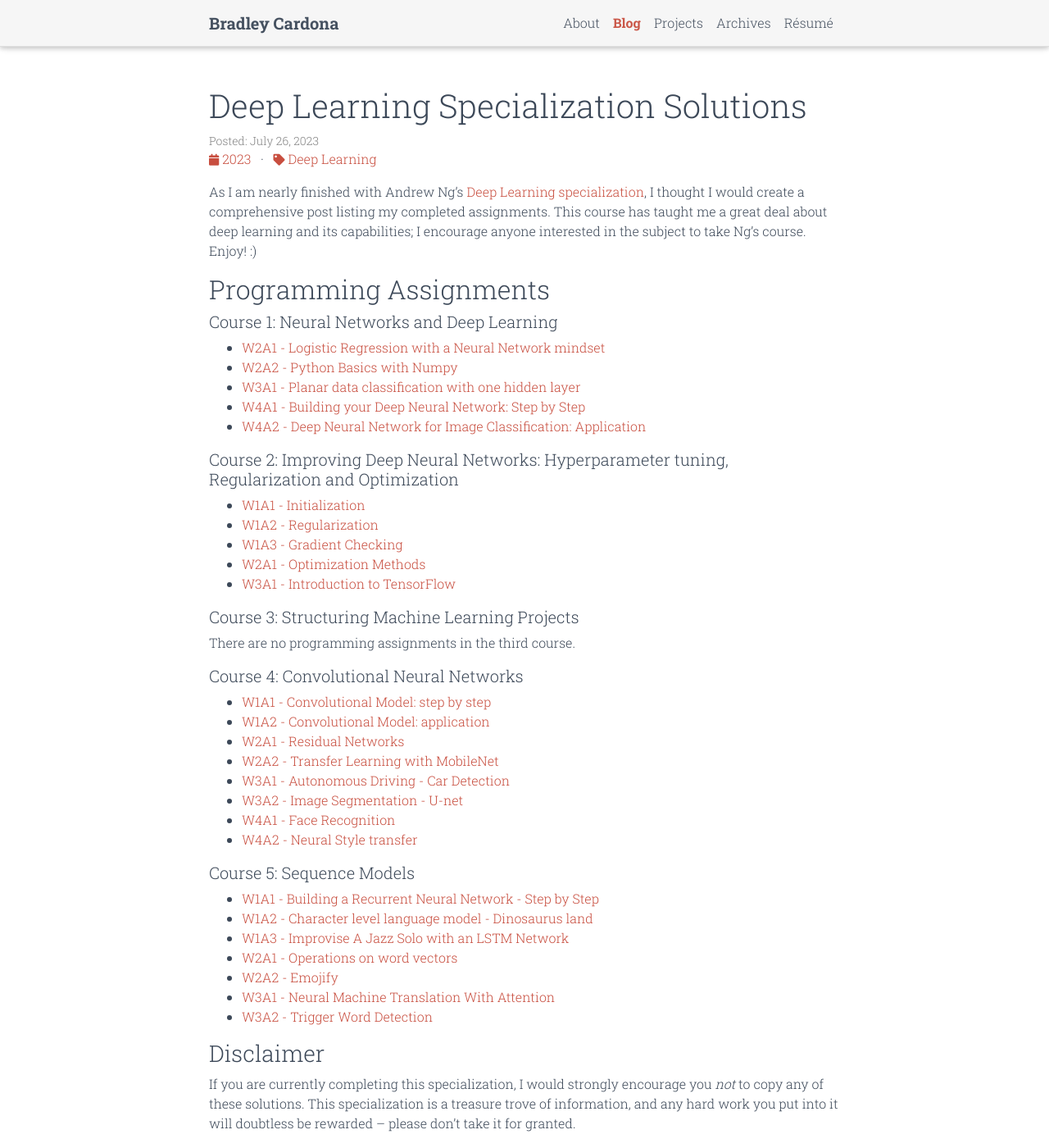
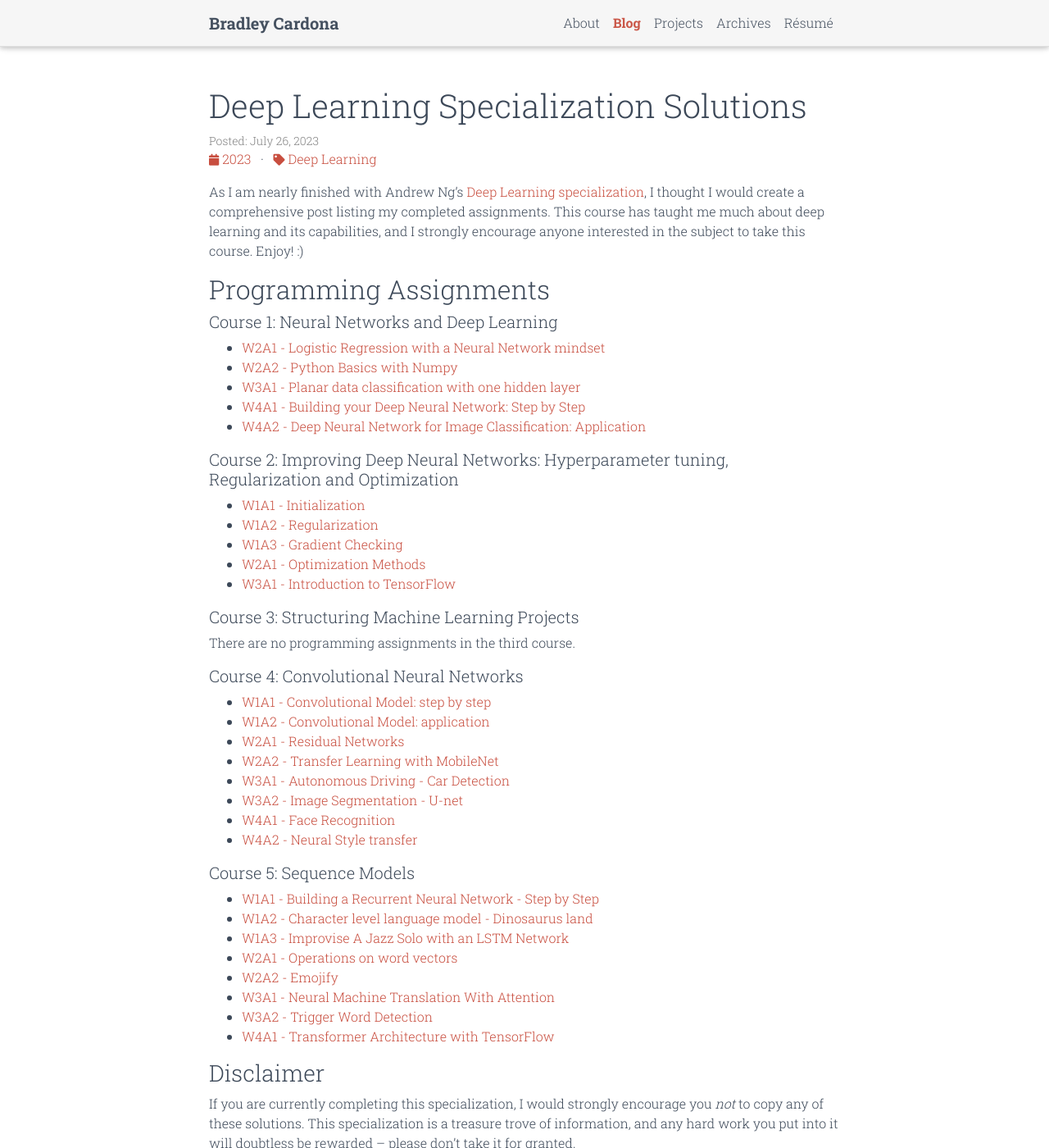
Before and after one commit to BMCARDONA/bmcardona.github.io, a Jekyll site: the page built from _posts/2023-07-23-deep-learning-specialization.md, in a window 1280 px wide and 1400 px high. Shown: the whole window at 82% size. Built offline with Jekyll 4.4.1, drawn with Linux system fonts in a browser that asks for light colours; comment, search, counter and statistics services are not loaded; a style sheet for code colours, icons or effects is not loaded.

Commit message:
add transformer assignment

```diff
--- a/_posts/2023-07-23-deep-learning-specialization.md
+++ b/_posts/2023-07-23-deep-learning-specialization.md
@@ -7,7 +7,7 @@ tags:
 categories: ["Deep Learning"]
 ---
 
-As I am nearly finished with Andrew Ng's [Deep Learning specialization](https://www.coursera.org/specializations/deep-learning), I thought I would create a comprehensive post listing my completed assignments. This course has taught me a great deal about deep learning and its capabilities; I encourage anyone interested in the subject to take Ng's course. Enjoy! :)
+As I am nearly finished with Andrew Ng's [Deep Learning specialization](https://www.coursera.org/specializations/deep-learning), I thought I would create a comprehensive post listing my completed assignments. This course has taught me much about deep learning and its capabilities, and I strongly encourage anyone interested in the subject to take this course. Enjoy! :)
 
 ## Programming Assignments
 
@@ -51,6 +51,7 @@ There are no programming assignments in the third course.
 - [W2A2 - Emojify](https://github.com/BMCARDONA/Deep-Learning-Specialization-Solutions/tree/main/5%20-%20Sequence%20Models/week_2/2_emojify)
 - [W3A1 - Neural Machine Translation With Attention](https://github.com/BMCARDONA/Deep-Learning-Specialization-Solutions/tree/main/5%20-%20Sequence%20Models/week_3/1_neural_machine_translation)
 - [W3A2 - Trigger Word Detection](https://github.com/BMCARDONA/Deep-Learning-Specialization-Solutions/tree/main/5%20-%20Sequence%20Models/week_3/2_trigger_word_detection)
+- [W4A1 - Transformer Architecture with TensorFlow](https://github.com/BMCARDONA/Deep-Learning-Specialization-Solutions/tree/main/5%20-%20Sequence%20Models/week_4/3_transformers_architecture_with_tensorflow)
 
 ### Disclaimer
 
```
